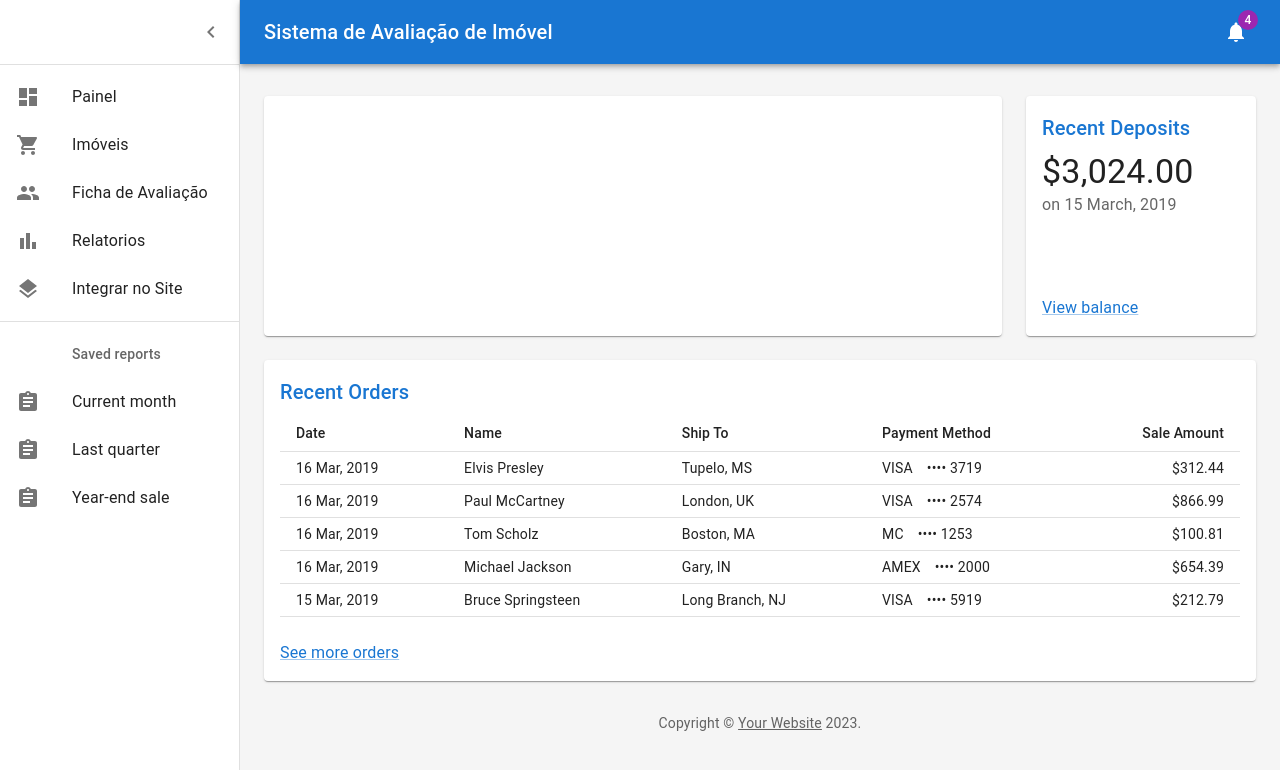
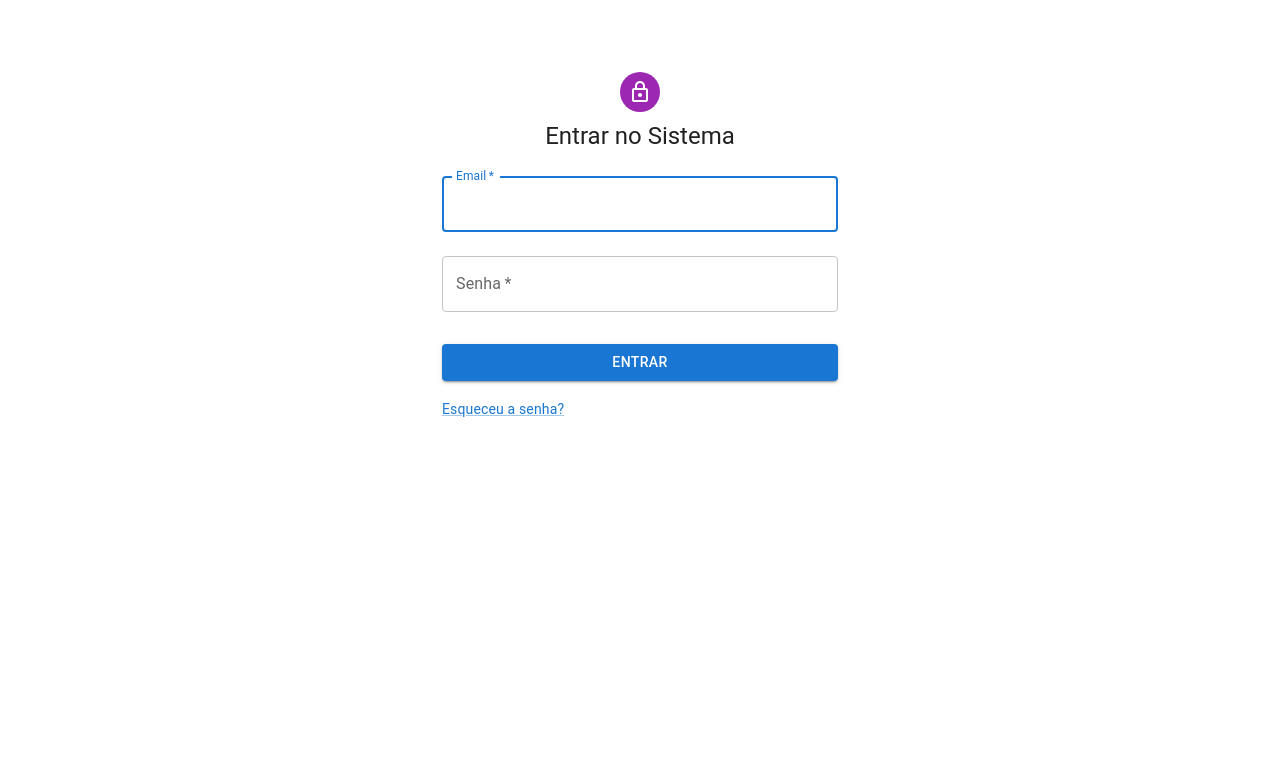
Before and after one commit to didinha73/aval-imovel, a React (Create React App) app: page / in a window 1280 px wide. Shown: the top 770 px of the page. Built offline with nearby package versions, Linux system fonts and the light colour scheme.

Commit message:
autenticacao

```diff
--- a/src/Dashboard.js
+++ b/src/Dashboard.js
@@ -21,6 +21,8 @@
 import paginas from './rotas';
 
 import ReactDOM from "react-dom/client";
+
+import Login from './Login';
 
 import {
   createBrowserRouter,
@@ -120,7 +122,15 @@
 
 export default function Dashboard() {
 
+  const [logado, setLogado] = React.useState(false);
+
+  if(logado == true){
     return <DashboardContent />;
+  } else {
+    return <Login />;
+  }
+
+
 
 
 }
--- /dev/null
+++ b/src/Login.js
@@ -0,0 +1,86 @@
+import * as React from 'react';
+import Avatar from '@mui/material/Avatar';
+import Button from '@mui/material/Button';
+import CssBaseline from '@mui/material/CssBaseline';
+import TextField from '@mui/material/TextField';
+import FormControlLabel from '@mui/material/FormControlLabel';
+import Checkbox from '@mui/material/Checkbox';
+import Link from '@mui/material/Link';
+import Grid from '@mui/material/Grid';
+import Box from '@mui/material/Box';
+import LockOutlinedIcon from '@mui/icons-material/LockOutlined';
+import Typography from '@mui/material/Typography';
+import Container from '@mui/material/Container';
+import { createTheme, ThemeProvider } from '@mui/material/styles';
+
+const theme = createTheme();
+
+
+
+export default function Login()
+{
+
+    return (
+        <ThemeProvider theme={theme}>
+          <Container component="main" maxWidth="xs">
+            <CssBaseline />
+            <Box
+              sx={{
+                marginTop: 8,
+                display: 'flex',
+                flexDirection: 'column',
+                alignItems: 'center',
+              }}
+            >
+              <Avatar sx={{ m: 1, bgcolor: 'secondary.main' }}>
+                <LockOutlinedIcon />
+              </Avatar>
+              <Typography component="h1" variant="h5">
+                Entrar no Sistema
+              </Typography>
+              <Box component="form"  noValidate sx={{ mt: 1 }}>
+                <TextField
+                  margin="normal"
+                  required
+                  fullWidth
+                  id="email"
+                  label="Email"
+                  name="email"
+                  autoComplete="email"
+                  autoFocus
+                />
+                <TextField
+                  margin="normal"
+                  required
+                  fullWidth
+                  name="password"
+                  label="Senha"
+                  type="password"
+                  id="password"
+                  autoComplete="current-password"
+                />
+                <Button
+                  type="submit"
+                  fullWidth
+                  variant="contained"
+                  sx={{ mt: 3, mb: 2 }}
+                >
+                  Entrar
+                </Button>
+                <Grid container>
+                  <Grid item xs>
+                    <Link href="#" variant="body2">
+                      Esqueceu a senha?
+                    </Link>
+                  </Grid>
+                  <Grid item>
+                  </Grid>
+                </Grid>
+              </Box>
+            </Box>
+
+          </Container>
+        </ThemeProvider>
+      );
+
+}
--- a/src/index.js
+++ b/src/index.js
@@ -3,10 +3,10 @@
 
 import Dashboard from './Dashboard';
 
-
 const root = ReactDOM.createRoot(document.getElementById('root'));
 root.render(
   <React.StrictMode>
+
     <Dashboard />
   </React.StrictMode>
 );
```
Also changed, not shown: firebase.json.
